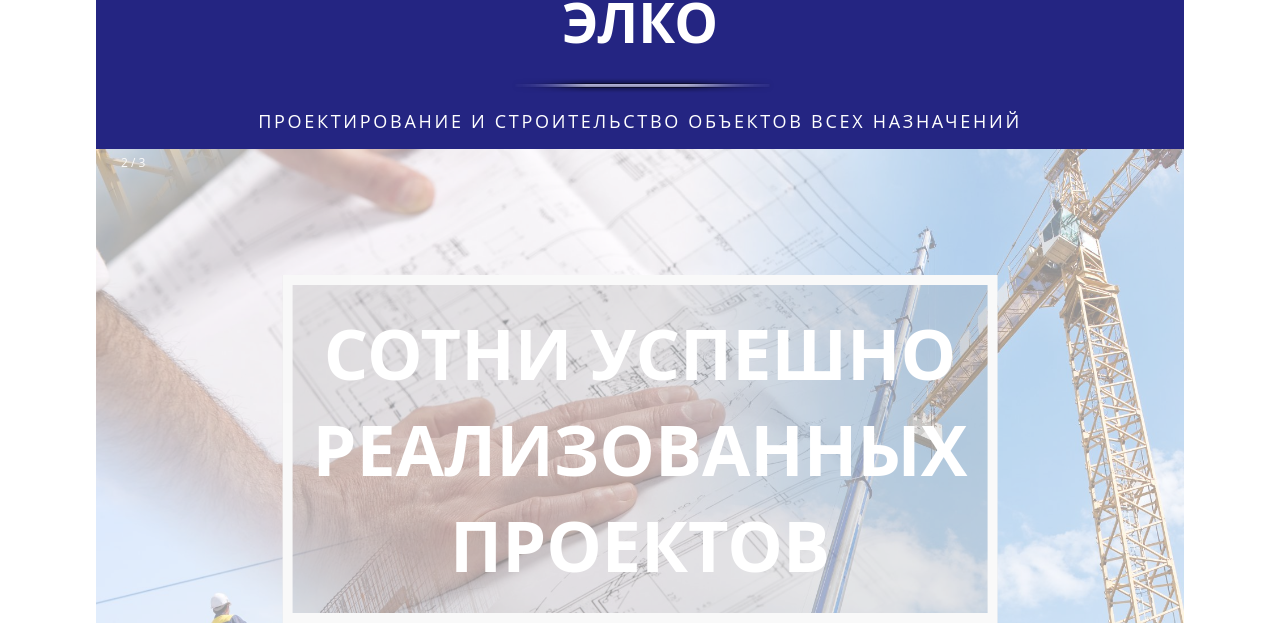
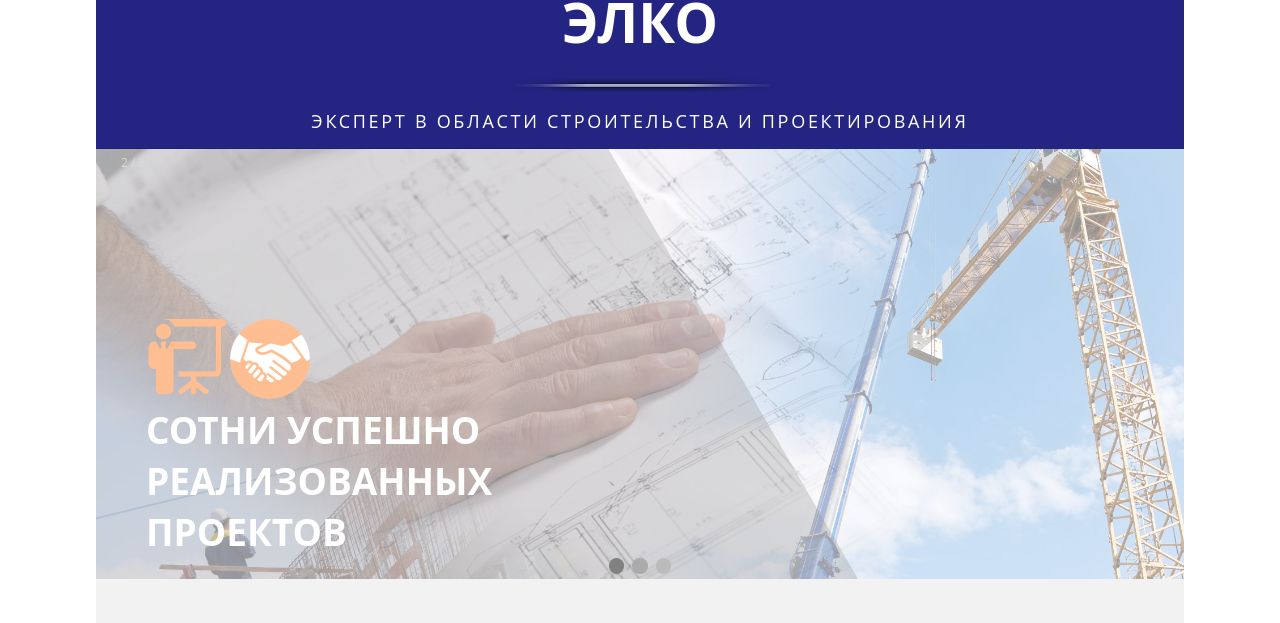
Before and after one commit to AnastasiyaKhikhnal/elko, a plain HTML site: page index.html in a window 1280 px wide. Shown: the part 329-952 px from the top of the page. Drawn offline with Linux system fonts and the light colour scheme.

Commit message:
Work with slider

```diff
--- a/css/components/slider.css
+++ b/css/components/slider.css
@@ -9,15 +9,8 @@
   justify-content: center;
   align-items: center;
   width: 100%;
-  height: 600px;
+  height: 26.875em;
 }
-
-/* Контейнер слайд-шоу */
-/*.slideshow-container {*/
-  /*max-width: 1000px;*/
-  /*position: relative;*/
-  /*margin: auto;*/
-/*}*/
 
 /* Скрыть изображения по умолчанию */
 .mySlides {
@@ -32,15 +25,20 @@
   height: 100%;
 }
 
+.intro::after {
+  position: absolute;
+  content: '';
+  right: 30%;
+  bottom: 0;
+  left: 0;
+  border-bottom: 431px solid rgba(0,0,0,0.3);
+  border-right: 250px solid transparent;
+}
+
 .slider-img {
   object-fit: cover;
   width: 100%;
   height: 100%;
-}
-
-/* При наведении курсора добавьте черный цвет фона с немного прозрачным */
-.prev:hover, .next:hover {
-  background-color: rgba(0,0,0,0.8);
 }
 
 /* Номер текста (1/3 и т.д.) */
@@ -50,7 +48,21 @@
   right: 95%;
   padding: 5px;
   color: #f2f2f2;
-  font-size: 12px;
+  font-size: 0.75em;
+}
+
+.bg-text {
+  color: white;
+  font-weight: bold;
+  font-size: 37px;
+  width: 50%;
+}
+
+.general-wrap {
+  position: absolute;
+  top: 28%;
+  z-index: 2;
+  padding: 50px;
 }
 
 /* Точки/пули/индикаторы */
@@ -60,8 +72,8 @@
 }
 
 .dot {
-  height: 15px;
-  width: 15px;
+  height: 0.95em;
+  width: 0.95em;
   margin: 0 2px;
   background-color: #bbb;
   border-radius: 50%;
@@ -71,23 +83,6 @@
 
 .active {
   background-color: #717171;
-}
-
-.bg-text {
-  background-color: rgb(0,0,0); /* Цвет запасной вариант  */
-  background-color: rgba(0,0,0, 0.2); /* Черный с непрозрачностью/прозрачностью */
-  color: white;
-  font-weight: bold;
-  font-size: 70px;
-  border: 10px solid #f1f1f1;
-  position: absolute;
-  top: 50%;
-  left: 50%;
-  transform: translate(-50%, -50%);
-  z-index: 2;
-  width: auto;
-  padding: 20px;
-  text-align: center;
 }
 
 /* Исчезающая анимация */
--- a/css/style.css
+++ b/css/style.css
@@ -318,7 +318,9 @@ iframe {
   flex-direction: row;
 }
 
-
+.icon-mobile-phone {
+  margin-bottom: 5px;
+}
 
 
 /*--------------------------------section footer--------------------------------------*/
--- a/index.html
+++ b/index.html
@@ -33,38 +33,41 @@
           <img src="img/logo.png" alt="">
           <h1 class="main-title">ЭЛКО</h1>
           <img src="./img/line.png" alt="">
-          <span class="activity">проектирование и строительство объектов всех назначений</span>
+          <span class="activity">эксперт в области строительства и проектирования</span>
         </div>
       </section>
-
 
       <section class="slider">
         <div class="container-slider">
 
-          <!-- Контейнер слайд-шоу -->
-          <!--<div class="slideshow-container">-->
-
-          <!-- Полноразмерные изображения с числом и текстом подписи -->
-          <div class="intro mySlides fade">
+          <div class="intro mySlides fade one">
             <div class="numbertext">1 / 3</div>
-            <img class="slider-img" src="./img/slider/img1.jpg">
-            <div class="bg-text">20 ЛЕТ НА РЫНКЕ СТРОИТЕЛЬНЫХ УСЛУГ</div>
-
+            <img class="slider-img" src="./img/slider/img1.jpg" alt="photo-building">
+            <div class="general-wrap">
+              <img src="./img/experience.png" alt="icon">
+              <img src="./img/construction.png" alt="icon">
+              <div class="bg-text"><span>20 ЛЕТ НА РЫНКЕ СТРОИТЕЛЬНЫХ УСЛУГ</span></div>
+            </div>
           </div>
 
-          <div class="intro mySlides fade">
+          <div class="intro mySlides fade two">
             <div class="numbertext">2 / 3</div>
-            <img class="slider-img" src="./img/slider/img2.jpg">
-            <div class="bg-text">СОТНИ УСПЕШНО РЕАЛИЗОВАННЫХ ПРОЕКТОВ</div>
-
+            <img class="slider-img" src="./img/slider/img2.jpg" alt="photo-building">
+            <div class="general-wrap">
+              <img class="picture" src="img/success.png" alt="icon">
+              <img class="picture" src="./img/hands1.png" alt="icon">
+              <div class="bg-text"><span>СОТНИ УСПЕШНО РЕАЛИЗОВАННЫХ ПРОЕКТОВ</span></div>
+            </div>
           </div>
 
-          <div class="intro mySlides fade">
+          <div class="intro mySlides fade free">
             <div class="numbertext">3 / 3</div>
-            <img class="slider-img" src="./img/slider/img3.jpg">
-            <div class="bg-text">ШИРОКИЙ СПЕКТР СТРОИТЕЛЬНЫХ УСЛУГ В ОДНОЙ КОМПАНИИ</div>
-
-            <!--</div>-->
+            <img class="slider-img" src="./img/slider/img3.jpg" alt="photo-building">
+            <div class="general-wrap">
+              <img src="img/calculations.png" alt="icon">
+              <img src="./img/construction-crane.png" alt="icon"><img src="./img/custom2.png" alt="icon">
+              <div class="bg-text"><span>ШИРОКИЙ СПЕКТР СТРОИТЕЛЬНЫХ УСЛУГ В ОДНОЙ КОМПАНИИ</span></div>
+            </div>
           </div>
 
           <!-- Точки/круги -->
@@ -137,7 +140,7 @@
               <h2 class="contacts-address__main-headline">Контакты</h2>
               <img src="img/icons-contacts/house.png" alt="icon">
               <p class="contacts-address__info">230026, г.Гродно, улица Победы, 5</p>
-              <img src="img/icons-contacts/mobile-phone.png" alt="icon">
+              <img class="icon-mobile-phone" src="img/icons-contacts/mobile-phone.png" alt="icon">
               <a class="contacts-address__tel-link" href="tel:+375152676226">+375 (152) 676226</a>
               <a class="contacts-address__tel-link" href="tel:+375295839423">+375 (29) 5839423</a>
               <a class="contacts-address__tel-link" href="tel:+375444752603">+375 (44) 4752603</a>
```
Also changed, not shown: img/calculations.png (added), img/construction-crane.png (added), img/construction.png (added), img/custom1.png (added), img/custom2.png (added), img/experience.png (added), img/hands.png (added), img/hands1.png (added), img/success.png (added).
